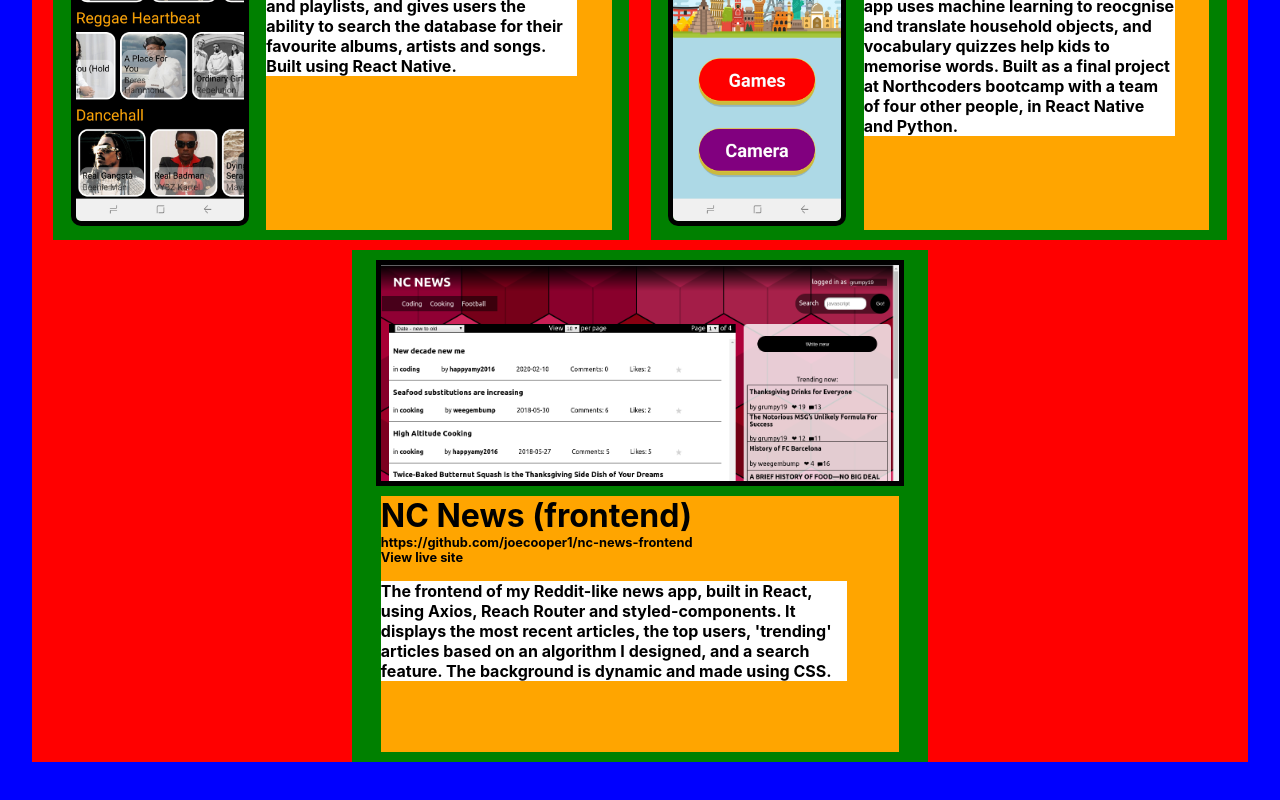
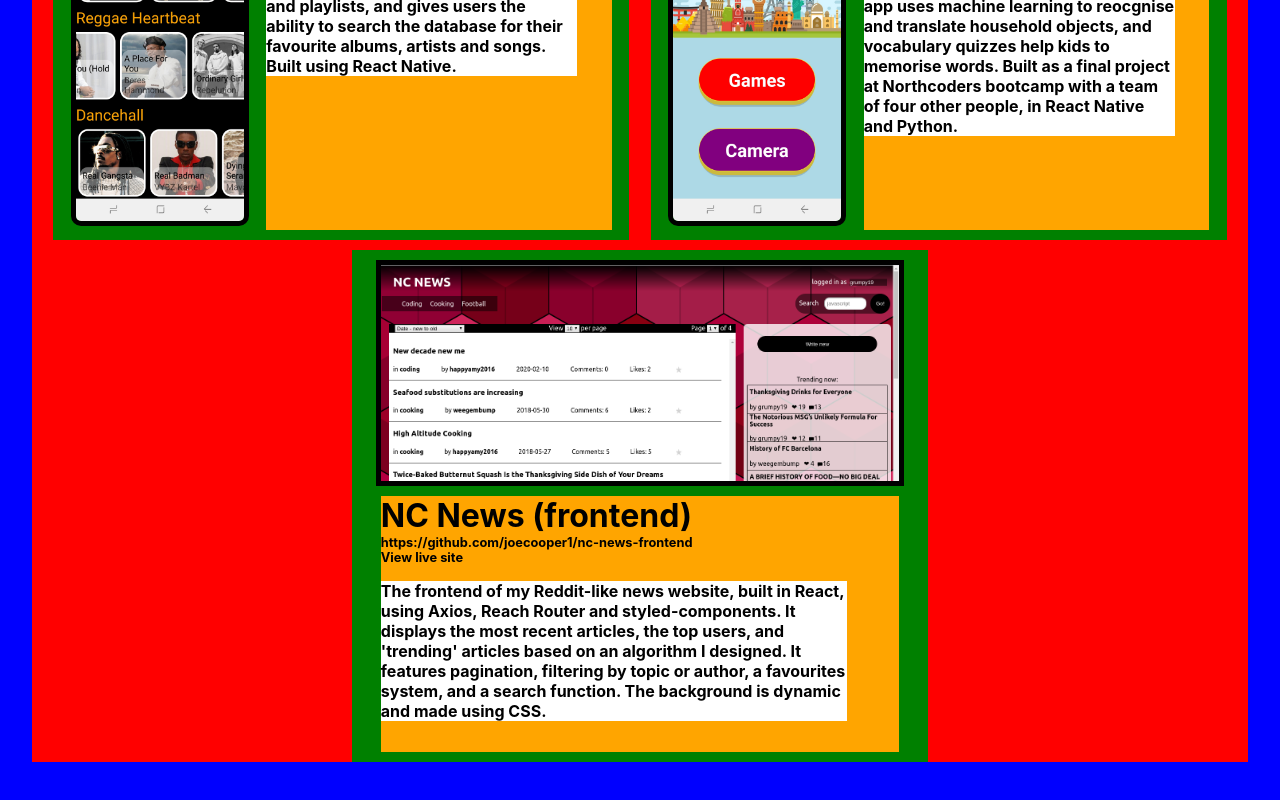
Before and after one commit to joecooper1/pf, a React (Create React App) app: page / in a window 1280 px wide. Shown: the part 986-1786 px from the top of the page. Built offline with nearby package versions, Linux system fonts and the light colour scheme.

Commit message:
change description

```diff
--- a/src/data/projectData.js
+++ b/src/data/projectData.js
@@ -24,7 +24,7 @@ export const projectData = [
     github: "https://github.com/joecooper1/nc-news-frontend",
     link: "https://nc-news-joecooper1.netlify.app/",
     description:
-      "The frontend of my Reddit-like news app, built in React, using Axios, Reach Router and styled-components. It displays the most recent articles, the top users, 'trending' articles based on an algorithm I designed, and a search feature. The background is dynamic and made using CSS.",
+      "The frontend of my Reddit-like news website, built in React, using Axios, Reach Router and styled-components. It displays the most recent articles, the top users, and 'trending' articles based on an algorithm I designed. It features pagination, filtering by topic or author, a favourites system, and a search function.  The background is dynamic and made using CSS.",
     url: ncNews,
   },
 ];
```
